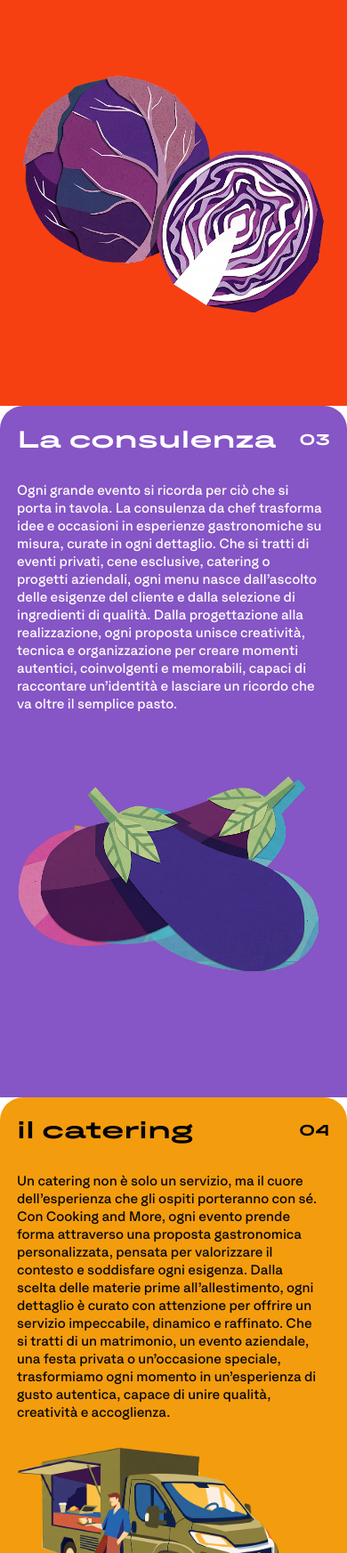
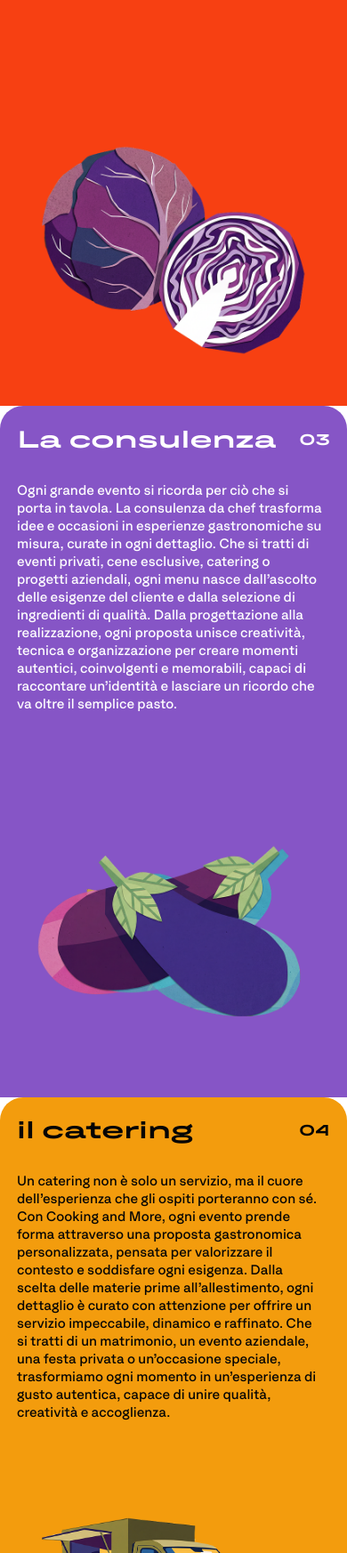
Before and after one commit to giuliaamt/cooking-and-more, a website built with Vite: page index.html in a window 390 px wide. Shown: the part 1060-2805 px from the top of the page at 89% size. Built offline with nearby package versions, Linux system fonts and the light colour scheme.

Commit message:
Revert mobile artwork sizing

```diff
--- a/src/styles.css
+++ b/src/styles.css
@@ -1136,22 +1136,22 @@ button {
 
     .art-cabbage {
         left: 50%;
-        bottom: clamp(56px, 9svh, 82px);
-        width: min(94vw, 390px);
+        bottom: clamp(20px, 4svh, 36px);
+        width: min(82vw, 330px);
         transform: translateX(-50%);
     }
 
     .art-eggplants {
         left: 50%;
-        bottom: clamp(56px, 9svh, 84px);
-        width: min(94vw, 390px);
+        bottom: clamp(20px, 4svh, 38px);
+        width: min(82vw, 330px);
         transform: translateX(-50%);
     }
 
     .art-truck {
         left: 50%;
-        bottom: clamp(58px, 9svh, 86px);
-        width: min(92vw, 375px);
+        bottom: clamp(24px, 4svh, 40px);
+        width: min(78vw, 315px);
         transform: translateX(-50%);
     }
 
@@ -1265,13 +1265,13 @@ button {
 
     .art-cabbage,
     .art-eggplants {
-        width: min(82vw, 315px);
-        bottom: 44px;
+        width: min(68vw, 260px);
+        bottom: 18px;
     }
 
     .art-truck {
-        width: min(80vw, 300px);
-        bottom: 50px;
+        width: min(66vw, 250px);
+        bottom: 24px;
     }
 
     .contact {
```
